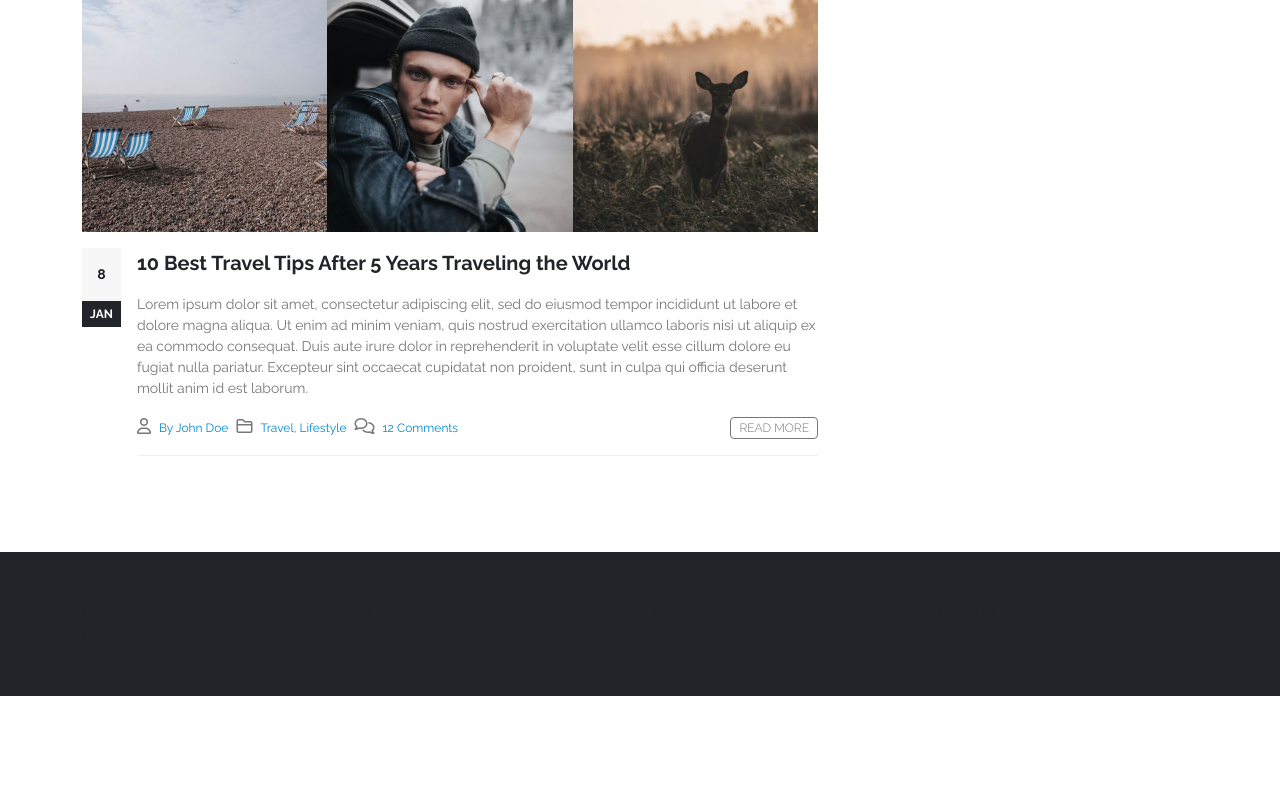
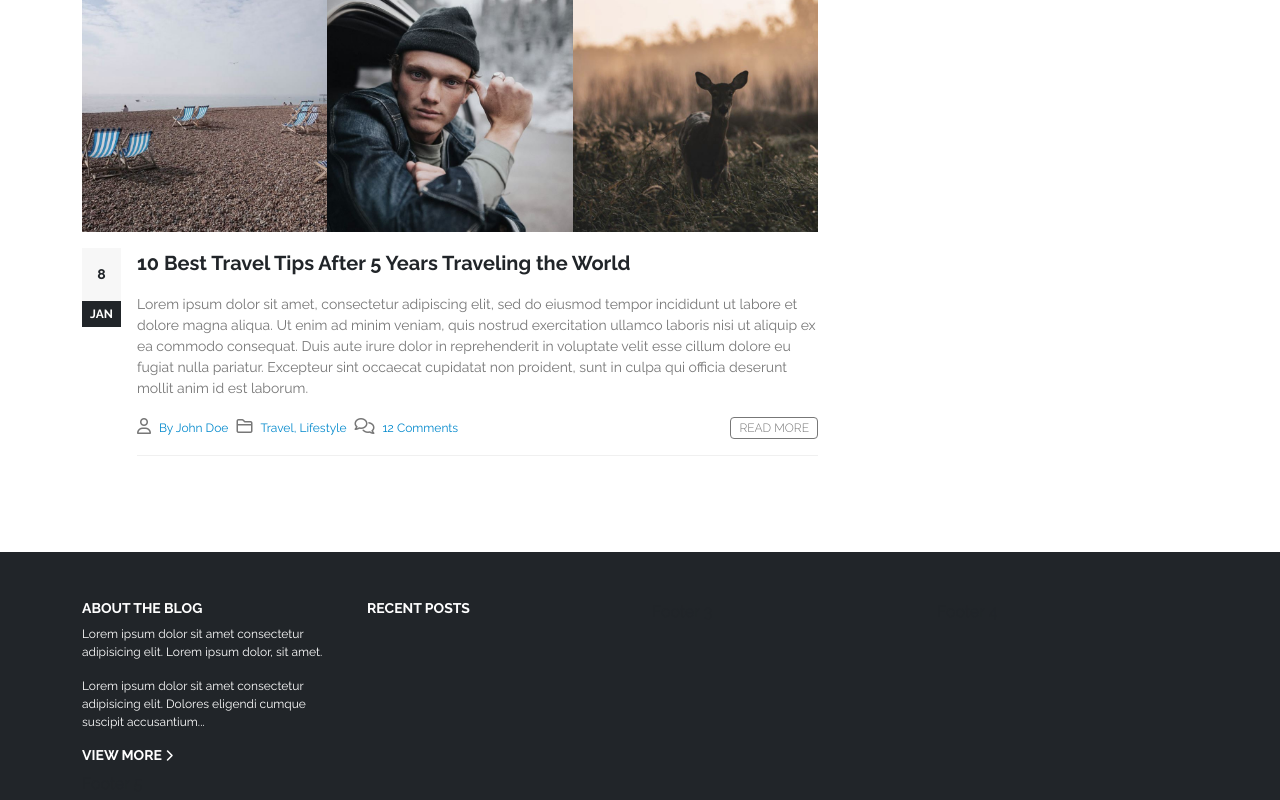
Before and after one commit to pierfrancescoscar/proj-html-vuejs, a Vue app: page / in a window 1280 px wide. Shown: the part 4081-4881 px from the top of the page. Before the commit the page ends 4777 px from the top, so only its background shows below. Built offline with nearby package versions, Linux system fonts and the light colour scheme.

Commit message:
ADD: first footer col

```diff
--- a/src/components/Footer.vue
+++ b/src/components/Footer.vue
@@ -3,10 +3,15 @@
       <section class="container">
           <div class="row">
               <div class="col-3">
-                  Footer 1
+                  <h3 class="text-white text-uppercase">About the Blog</h3>
+                  <p class="text-white">Lorem ipsum dolor sit amet consectetur adipisicing elit. Lorem ipsum dolor, sit amet.</p>
+                  <p class="text-white">Lorem ipsum dolor sit amet consectetur adipisicing elit. Dolores eligendi cumque suscipit accusantium...</p>
+                  <h3 class="text-white text-uppercase view-more">View more
+                      <i class="fas fa-chevron-right"></i>
+                  </h3>
               </div>
               <div class="col-3">
-                  Footer 2
+                  <h3 class="text-white text-uppercase">Recent Posts</h3>
               </div>
               <div class="col-3">
                   Footer 3
@@ -35,5 +40,23 @@ export default {
 section {
     background-color: $background-8;
 }
+     h3 {
+        color: $text-7;
+        font-weight: $strong-fw;
+        font-size: $medium-fs;
 
+    }
+
+    p {
+        font-size: $minor-fs;
+        color: $text-5;
+    }
+
+    i {
+        font-size: $minor-fs;
+    }
+
+    .view-more {
+        cursor: pointer;
+    }
 </style>
```
